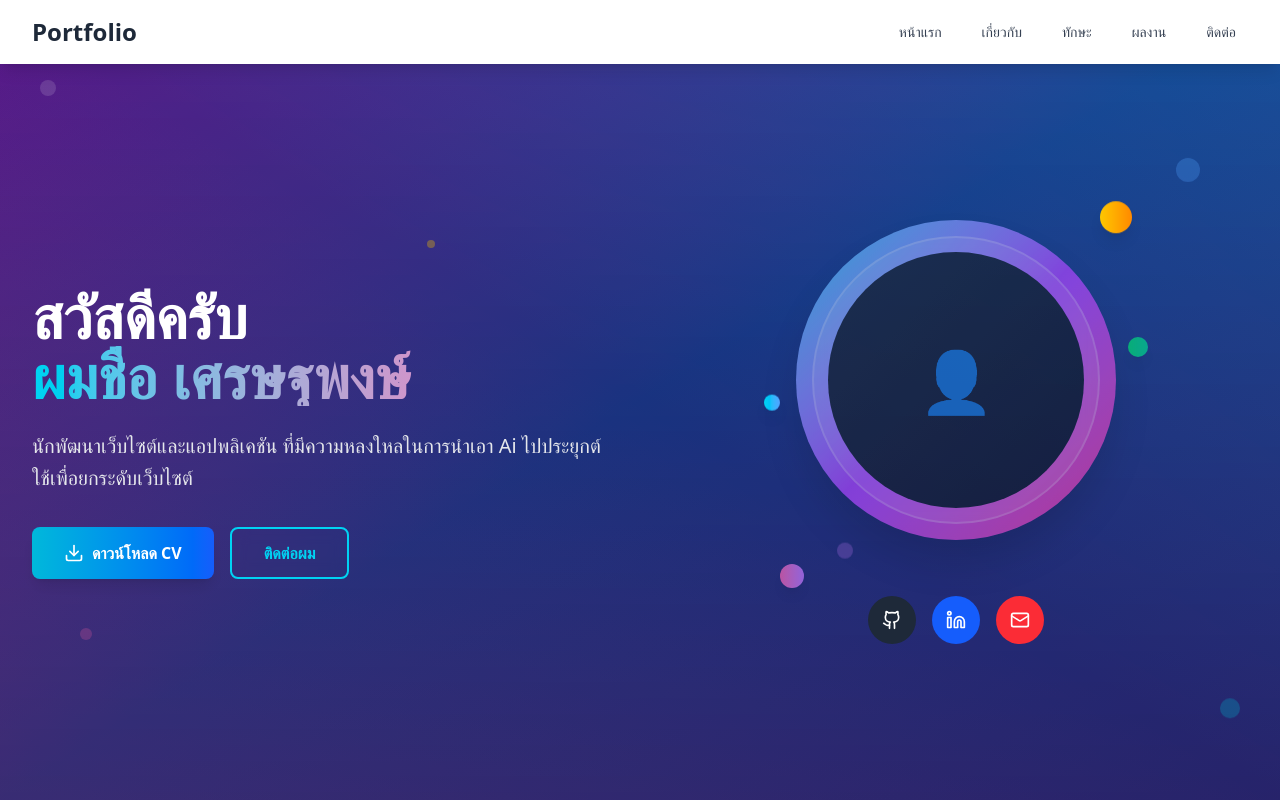
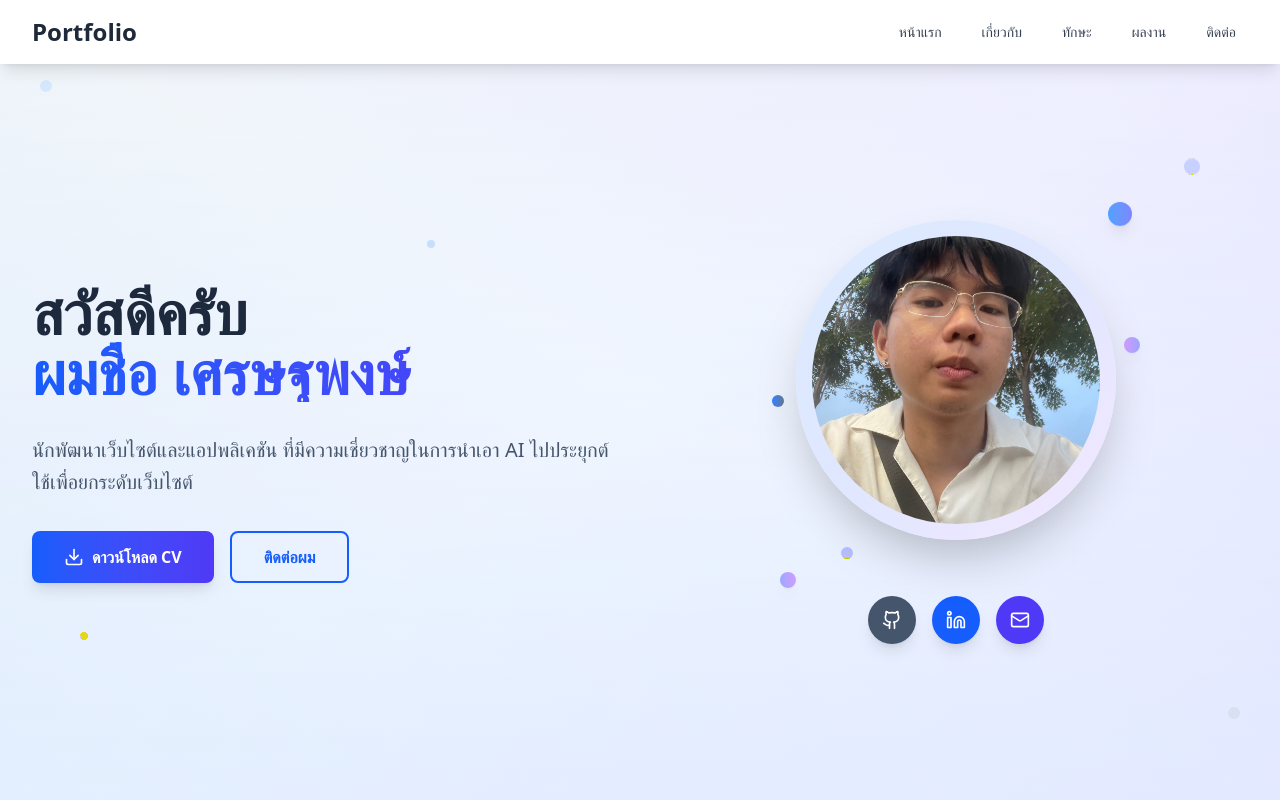
Before and after one commit to Setthapong-dev/my-portfolio, a React (Vite) app in the folder client/: page / in a window 1280 px wide. Shown: the top 800 px of the page. Built offline with nearby package versions, Linux system fonts and the light colour scheme.

Commit message:
profile added

```diff
--- a/client/src/component/Contact.jsx
+++ b/client/src/component/Contact.jsx
@@ -78,7 +78,7 @@ const Contact = () => {
         <div className="text-center mb-16">
           <h2 className="text-4xl font-bold text-gray-900 mb-4">ติดต่อผม</h2>
           <p className="text-xl text-gray-600 max-w-3xl mx-auto">
-            มีโปรเจคที่น่าสนใจหรือต้องการปรึกษาเรื่องเทคโนโลยี? ติดต่อผมได้เลยครับ
+            ถ้าสนใจร่วมงานหรือเห็นความสามารถในตัวผม ติดต่อผมได้เลยครับ
           </p>
         </div>
 
--- a/client/src/component/Hero.jsx
+++ b/client/src/component/Hero.jsx
@@ -4,41 +4,41 @@ import { Download, Github, Linkedin, Mail } from 'lucide-react'
 const Hero = () => {
   return (
     <section id="hero" className="pt-16 min-h-screen flex items-center relative overflow-hidden">
-      {/* Animated Background */}
-      <div className="absolute inset-0 bg-gradient-to-br from-purple-900 via-blue-900 to-indigo-900"></div>
-      <div className="absolute inset-0 bg-gradient-to-tr from-pink-500/20 via-transparent to-cyan-500/20"></div>
+      {/* Professional Bright Background */}
+      <div className="absolute inset-0 bg-gradient-to-br from-slate-100 via-blue-50 to-indigo-100"></div>
+      <div className="absolute inset-0 bg-gradient-to-tr from-blue-200/30 via-transparent to-purple-200/30"></div>
 
-      {/* Floating Particles */}
+      {/* Subtle Professional Elements */}
       <div className="absolute inset-0">
-        <div className="absolute top-20 left-10 w-4 h-4 bg-white/20 rounded-full animate-pulse"></div>
-        <div className="absolute top-40 right-20 w-6 h-6 bg-blue-400/30 rounded-full animate-bounce"></div>
-        <div className="absolute bottom-40 left-20 w-3 h-3 bg-pink-400/40 rounded-full animate-pulse"></div>
-        <div className="absolute bottom-20 right-10 w-5 h-5 bg-cyan-400/30 rounded-full animate-bounce"></div>
-        <div className="absolute top-60 left-1/3 w-2 h-2 bg-yellow-400/50 rounded-full animate-pulse"></div>
-        <div className="absolute bottom-60 right-1/3 w-4 h-4 bg-purple-400/30 rounded-full animate-bounce"></div>
+        <div className="absolute top-20 left-10 w-3 h-3 bg-blue-300/40 rounded-full animate-pulse"></div>
+        <div className="absolute top-40 right-20 w-4 h-4 bg-indigo-300/50 rounded-full animate-bounce"></div>
+        <div className="absolute bottom-40 left-20 w-2 h-2 bg-purple-300/60 rounded-full animate-pulse"></div>
+        <div className="absolute bottom-20 right-10 w-3 h-3 bg-slate-300/50 rounded-full animate-bounce"></div>
+        <div className="absolute top-60 left-1/3 w-2 h-2 bg-blue-400/40 rounded-full animate-pulse"></div>
+        <div className="absolute bottom-60 right-1/3 w-3 h-3 bg-indigo-400/50 rounded-full animate-bounce"></div>
       </div>
 
-      {/* Gradient Overlay */}
-      <div className="absolute inset-0 bg-gradient-to-b from-transparent via-black/10 to-black/20"></div>
+      {/* Professional Overlay */}
+      <div className="absolute inset-0 bg-gradient-to-b from-transparent via-white/5 to-white/10"></div>
       <div className="max-w-7xl mx-auto px-4 sm:px-6 lg:px-8 py-12">
         <div className="grid grid-cols-1 lg:grid-cols-2 gap-12 items-center">
           {/* Left Column - Text Content */}
           <div className="text-center lg:text-left relative z-10">
-            <h1 className="text-4xl md:text-6xl font-bold text-white mb-6">
+            <h1 className="text-4xl md:text-6xl font-bold text-slate-800 mb-6 pb-2">
               สวัสดีครับ
-              <span className="block bg-gradient-to-r from-cyan-400 to-pink-400 bg-clip-text text-transparent">ผมชื่อ เศรษฐพงษ์</span>
+              <span className="block bg-gradient-to-r from-blue-600 to-indigo-600 bg-clip-text text-transparent">ผมชื่อ เศรษฐพงษ์</span>
             </h1>
-            <p className="text-xl text-gray-200 mb-8 leading-relaxed">
-              นักพัฒนาเว็บไซต์และแอปพลิเคชัน ที่มีความหลงใหลในการนำเอา Ai ไปประยุกต์ใช้เพื่อยกระดับเว็บไซต์
+            <p className="text-xl text-slate-600 mb-8 leading-relaxed font-medium">
+              นักพัฒนาเว็บไซต์และแอปพลิเคชัน ที่มีความเชี่ยวชาญในการนำเอา AI ไปประยุกต์ใช้เพื่อยกระดับเว็บไซต์
             </p>
             <div className="flex flex-col sm:flex-row gap-4 justify-center lg:justify-start">
-              <button className="bg-gradient-to-r from-cyan-500 to-blue-600 text-white px-8 py-3 rounded-lg font-semibold hover:from-cyan-600 hover:to-blue-700 transition-all duration-300 flex items-center justify-center gap-2 shadow-lg hover:shadow-xl">
+              <button className="bg-gradient-to-r from-blue-600 to-indigo-600 text-white px-8 py-3 rounded-lg font-semibold hover:from-blue-700 hover:to-indigo-700 transition-all duration-300 flex items-center justify-center gap-2 shadow-lg hover:shadow-xl">
                 <Download size={20} />
                 ดาวน์โหลด CV
               </button>
               <button
                 onClick={() => document.getElementById('contact').scrollIntoView({ behavior: 'smooth' })}
-                className="border-2 border-cyan-400 text-cyan-400 px-8 py-3 rounded-lg font-semibold hover:bg-cyan-400 hover:text-gray-900 transition-all duration-300 backdrop-blur-sm"
+                className="border-2 border-blue-600 text-blue-600 px-8 py-3 rounded-lg font-semibold hover:bg-blue-600 hover:text-white transition-all duration-300"
               >
                 ติดต่อผม
               </button>
@@ -48,27 +48,29 @@ const Hero = () => {
           {/* Right Column - Profile Image and Social Links */}
           <div className="flex flex-col items-center relative z-10">
             <div className="relative">
-              <div className="w-80 h-80 bg-gradient-to-br from-cyan-400 via-purple-500 to-pink-500 rounded-full flex items-center justify-center mb-8 shadow-2xl animate-pulse">
-                <div className="w-72 h-72 bg-white/10 backdrop-blur-sm rounded-full flex items-center justify-center border-2 border-white/20">
-                  <div className="w-64 h-64 bg-gradient-to-br from-gray-800 to-gray-900 rounded-full flex items-center justify-center">
-                    <span className="text-6xl text-white">👤</span>
-                  </div>
+              <div className="w-80 h-80 bg-gradient-to-br from-blue-100 via-indigo-100 to-purple-100 rounded-full flex items-center justify-center mb-8 shadow-2xl">
+                <div className="w-72 h-72 rounded-full overflow-hidden">
+                  <img
+                    src="/bosszanarak.jpg"
+                    alt="Profile"
+                    className="w-full h-full object-cover"
+                  />
                 </div>
               </div>
-              {/* Floating elements */}
-              <div className="absolute -top-4 -right-4 w-8 h-8 bg-gradient-to-r from-yellow-400 to-orange-400 rounded-full animate-bounce shadow-lg"></div>
-              <div className="absolute -bottom-4 -left-4 w-6 h-6 bg-gradient-to-r from-pink-400 to-purple-400 rounded-full animate-pulse shadow-lg"></div>
-              <div className="absolute top-1/2 -left-8 w-4 h-4 bg-gradient-to-r from-cyan-400 to-blue-400 rounded-full animate-bounce shadow-lg"></div>
-              <div className="absolute top-1/3 -right-8 w-5 h-5 bg-gradient-to-r from-green-400 to-emerald-400 rounded-full animate-pulse shadow-lg"></div>
+              {/* Professional Floating elements */}
+              <div className="absolute -top-4 -right-4 w-6 h-6 bg-gradient-to-r from-blue-400 to-indigo-400 rounded-full animate-bounce shadow-lg"></div>
+              <div className="absolute -bottom-4 -left-4 w-4 h-4 bg-gradient-to-r from-indigo-400 to-purple-400 rounded-full animate-pulse shadow-lg"></div>
+              <div className="absolute top-1/2 -left-6 w-3 h-3 bg-gradient-to-r from-blue-500 to-slate-500 rounded-full animate-bounce shadow-lg"></div>
+              <div className="absolute top-1/3 -right-6 w-4 h-4 bg-gradient-to-r from-purple-400 to-indigo-400 rounded-full animate-pulse shadow-lg"></div>
             </div>
 
-            {/* Social Links */}
+            {/* Professional Social Links */}
             <div className="flex gap-4 mt-6">
               <a
                 href="https://github.com/Setthapong-dev"
                 target="_blank"
                 rel="noopener noreferrer"
-                className="w-12 h-12 bg-gray-800 text-white rounded-full flex items-center justify-center hover:bg-gray-700 transition-colors"
+                className="w-12 h-12 bg-slate-600 text-white rounded-full flex items-center justify-center hover:bg-slate-700 transition-colors shadow-lg"
               >
                 <Github size={20} />
               </a>
@@ -76,13 +78,13 @@ const Hero = () => {
                 href="https://www.linkedin.com/in/setthapong-thansirisuntorn-9b023a386/"
                 target="_blank"
                 rel="noopener noreferrer"
-                className="w-12 h-12 bg-blue-600 text-white rounded-full flex items-center justify-center hover:bg-blue-700 transition-colors"
+                className="w-12 h-12 bg-blue-600 text-white rounded-full flex items-center justify-center hover:bg-blue-700 transition-colors shadow-lg"
               >
                 <Linkedin size={20} />
               </a>
               <a
-                href="mailto:setthapong.thansirisuntorn.com"
-                className="w-12 h-12 bg-red-500 text-white rounded-full flex items-center justify-center hover:bg-red-600 transition-colors"
+                href="mailto:setthapong.thansirisuntorn@gmail.com"
+                className="w-12 h-12 bg-indigo-600 text-white rounded-full flex items-center justify-center hover:bg-indigo-700 transition-colors shadow-lg"
               >
                 <Mail size={20} />
               </a>
--- a/client/src/component/Skills.jsx
+++ b/client/src/component/Skills.jsx
@@ -10,7 +10,7 @@ const Skills = () => {
       skills: [
         { name: 'React', level: 90 },
         { name: 'JavaScript', level: 85 },
-        { name: 'TypeScript', level: 80 },
+        { name: 'TypeScript', level: 75 },
         { name: 'HTML/CSS', level: 95 },
         { name: 'Tailwind CSS', level: 85 },
         { name: 'Next.js', level: 75 }
@@ -21,12 +21,12 @@ const Skills = () => {
       icon: <Server className="w-8 h-8" />,
       color: 'green',
       skills: [
-        { name: 'Node.js', level: 85 },
-        { name: 'Python', level: 80 },
+        { name: 'Node.js', level: 90 },
+        { name: 'Python', level: 75 },
         { name: 'Express.js', level: 85 },
-        { name: 'MongoDB', level: 75 },
-        { name: 'PostgreSQL', level: 70 },
-        { name: 'REST API', level: 90 }
+        { name: 'MongoDB', level: 70 },
+        { name: 'PostgreSQL', level: 90 },
+        { name: 'REST API', level: 75 }
       ]
     },
     {
@@ -34,8 +34,8 @@ const Skills = () => {
       icon: <Database className="w-8 h-8" />,
       color: 'indigo',
       skills: [
-        { name: 'MongoDB', level: 80 },
-        { name: 'PostgreSQL', level: 70 },
+        { name: 'MongoDB', level: 70 },
+        { name: 'PostgreSQL', level: 90 },
       ]
     },
     {
```
Also changed, not shown: client/public/bosszanarak.jpg (added).
